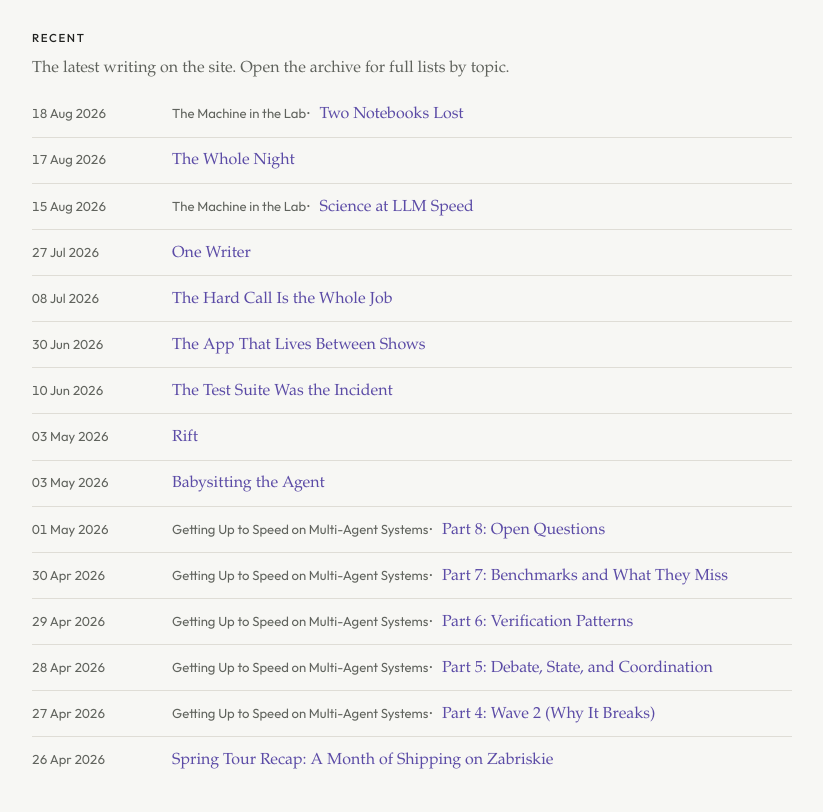
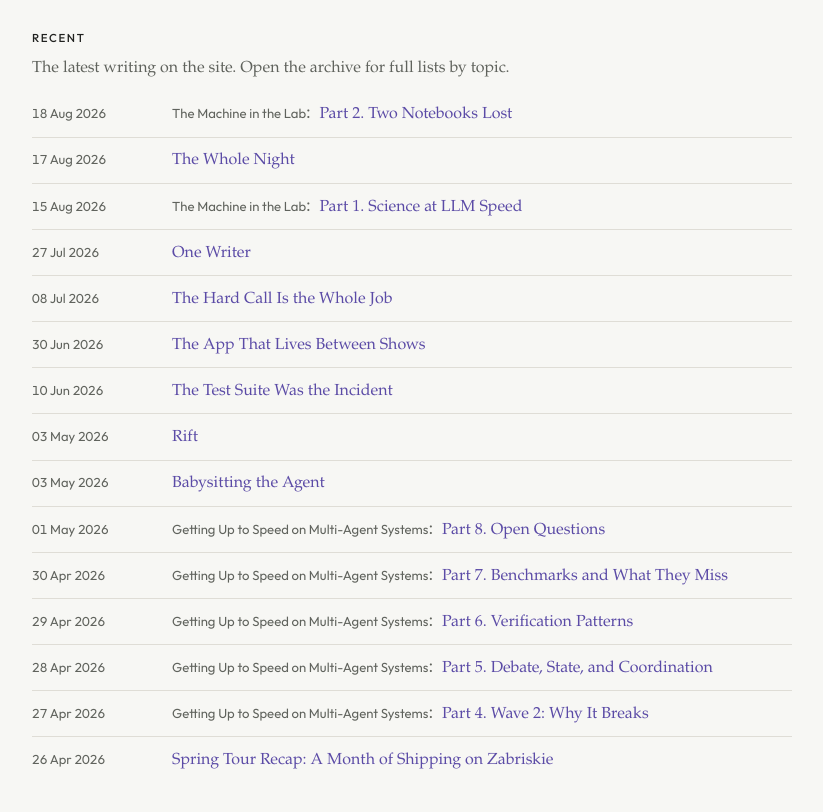
Before and after one commit to cmeiklejohn/cmeiklejohn.github.io, a Jekyll site: the page built from index.html, in a window 1280 px wide. Shown: the part 248-1060 px from the top of the page, without its empty margins (228-1051 px from the left). Built offline with Jekyll 4.4.1, drawn with Linux system fonts in a browser that asks for light colours.

Commit message:
Show part numbers for homepage series posts (#100)

```diff
--- a/index.html
+++ b/index.html
@@ -31,15 +31,24 @@ description: "Christopher Meiklejohn — Ph.D., Software Engineering (CMU). Note
     <ul class="posts">
       {% for post in site.posts limit:15 %}
         {% assign series_meta = site.data.series[post.series] %}
+        {% assign display_title = post.title %}
         {% assign series_title_prefix = "" %}
         <li>
           <span class="home-post-date">{{ post.date | date_to_string }}</span>
           <span class="home-post-entry">
             {% if series_meta %}
-              {% capture series_title_prefix %}{{ series_meta.title }}, {% endcapture %}
-              <a class="home-post-series" href="{{ series_meta.landing_url }}">{{ series_meta.title }}</a><span class="home-post-series-sep" aria-hidden="true">·</span>
+              {% assign series_data_key = post.series | append: "_series" %}
+              {% assign series_posts = site.data[series_data_key] %}
+              {% assign series_entry = series_posts | where: "url", post.url | first %}
+              {% if series_entry %}
+                {% assign display_title = series_entry.title %}
+              {% else %}
+                {% capture series_title_prefix %}{{ series_meta.title }}, {% endcapture %}
+                {% assign display_title = post.title | remove_first: series_title_prefix %}
+              {% endif %}
+              <a class="home-post-series" href="{{ series_meta.landing_url }}">{{ series_meta.title }}</a><span class="home-post-series-sep" aria-hidden="true">:</span>
             {% endif %}
-            <a class="home-post-link" href="{{ post.url }}">{{ post.title | remove_first: series_title_prefix }}</a>
+            <a class="home-post-link" href="{{ post.url }}">{{ display_title }}</a>
           </span>
         </li>
       {% endfor %}
```
